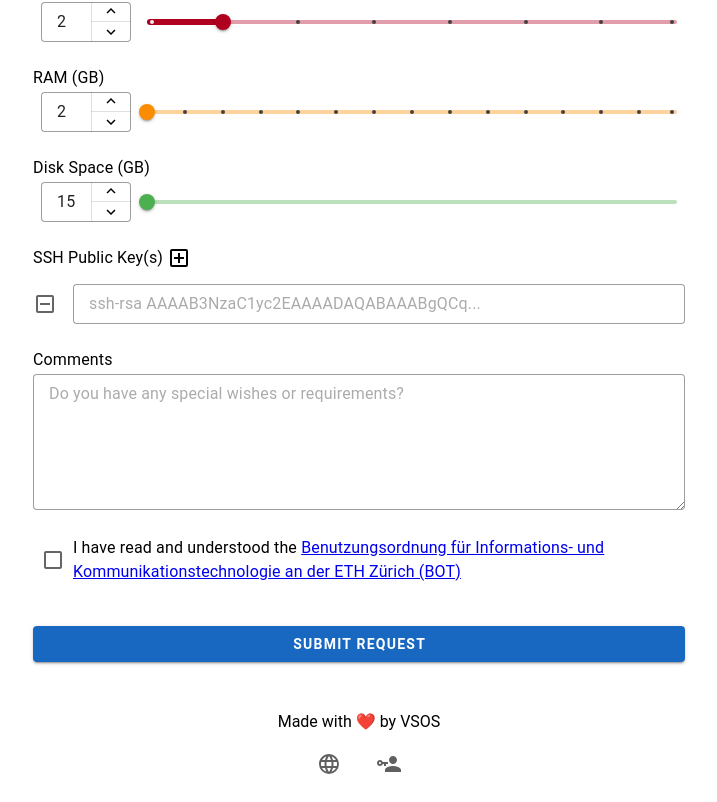
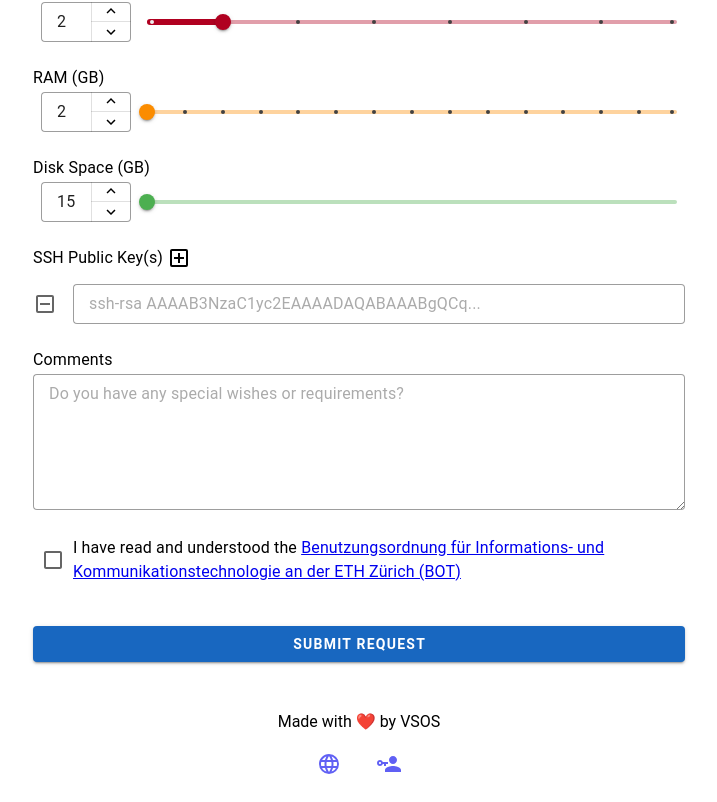
Before and after one commit to cerfedino/VMWiz, a Vue app in the folder vmwiz-frontend/: page / in a window 1280 px wide. Shown: the part 700-1502 px from the top of the page, without its empty margins (281-998 px from the left). Built offline with nearby package versions, Linux system fonts and the light colour scheme; no server answers.

Commit message:
Fix footer

```diff
--- a/vmwiz-frontend/src/App.vue
+++ b/vmwiz-frontend/src/App.vue
@@ -16,20 +16,16 @@
     <footer class="bg-white pa-6 d-flex flex-column align-center">
         Made with ❤️ by VSOS
         <div class="w-25 d-flex mt-4 ga-8 justify-center">
-            <v-btn
-                :icon="mdiWeb"
-                density="compact"
-                variant="plain"
-                @click="window.location.href = 'https://vsos.ethz.ch'"
-            />
-            <v-btn
-                :icon="mdiAccountKey"
-                density="compact"
-                variant="plain"
-                @click="
-                    window.location.href = window.location.origin + '/console'
-                "
-            />
+            <a href="https://vsos.ethz.ch">
+                <v-btn :icon="mdiWeb" density="compact" variant="plain" />
+            </a>
+            <a href="/console">
+                <v-btn
+                    :icon="mdiAccountKey"
+                    density="compact"
+                    variant="plain"
+                />
+            </a>
         </div>
     </footer>
 </template>
```
